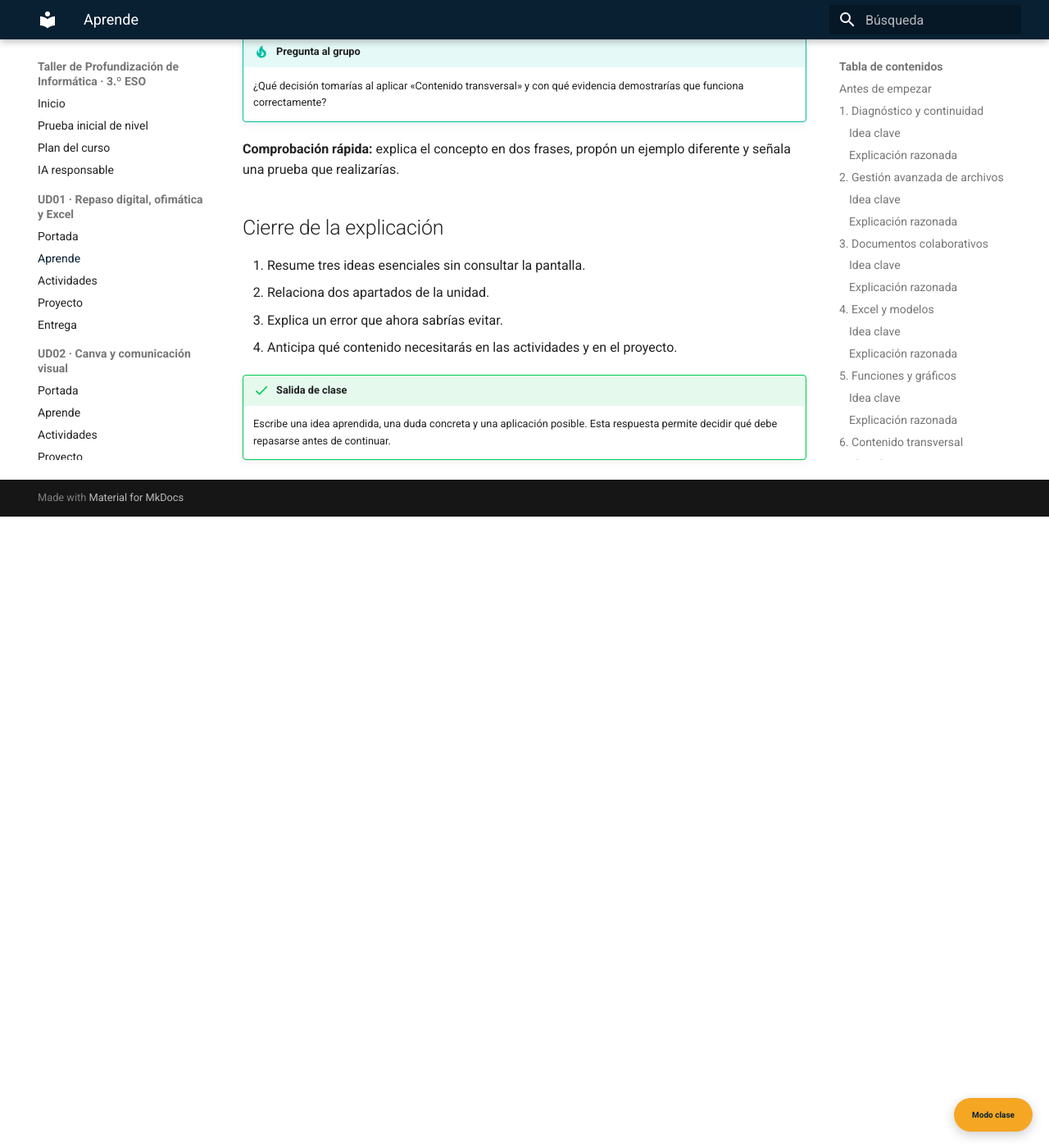
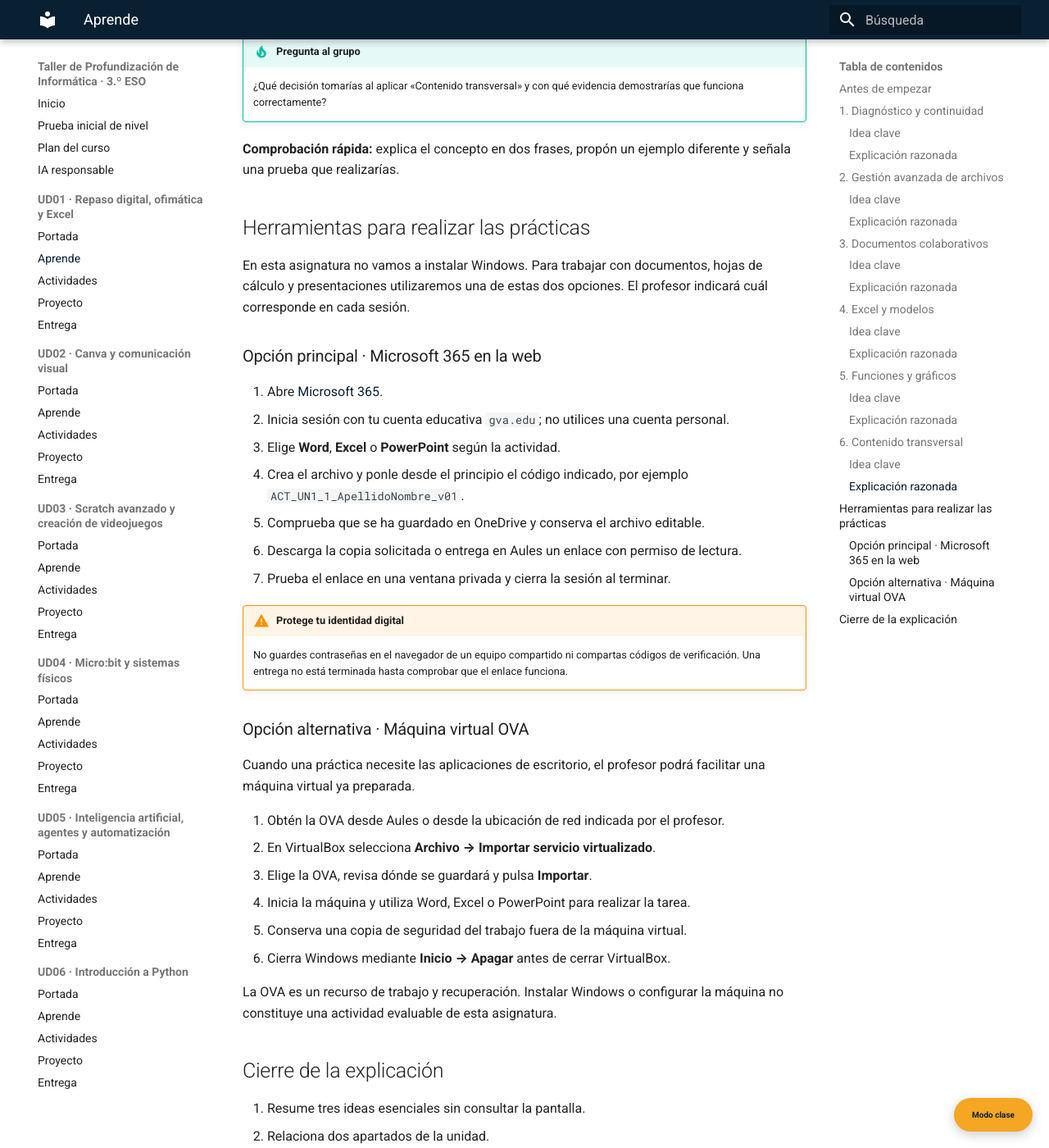
Before and after one commit to davidmolinafernadez/ESO_INFORMATICA_MATERIALES, an MkDocs documentation site: the page built from docs/ud01/aprende.md, in a window 1280 px wide and 1400 px high, scrolled down 5863 px. Shown: the whole window at 82% size. Built offline with MkDocs 1.6.1 and Material for MkDocs 9.7.7, drawn with Linux system fonts in a browser that asks for light colours.

Commit message:
Añadir acceso a Microsoft 365 y alternativa OVA

```diff
--- a/docs/ud01/aprende.md
+++ b/docs/ud01/aprende.md
@@ -145,6 +145,36 @@ Cuando una solución parece funcionar, debemos preguntarnos si funciona también
 
 **Comprobación rápida:** explica el concepto en dos frases, propón un ejemplo diferente y señala una prueba que realizarías.
 
+## Herramientas para realizar las prácticas
+
+En esta asignatura no vamos a instalar Windows. Para trabajar con documentos, hojas de cálculo y presentaciones utilizaremos una de estas dos opciones. El profesor indicará cuál corresponde en cada sesión.
+
+### Opción principal · Microsoft 365 en la web
+
+1. Abre [Microsoft 365](https://www.microsoft365.com/).
+2. Inicia sesión con tu cuenta educativa `gva.edu`; no utilices una cuenta personal.
+3. Elige **Word**, **Excel** o **PowerPoint** según la actividad.
+4. Crea el archivo y ponle desde el principio el código indicado, por ejemplo `ACT_UN1_1_ApellidoNombre_v01`.
+5. Comprueba que se ha guardado en OneDrive y conserva el archivo editable.
+6. Descarga la copia solicitada o entrega en Aules un enlace con permiso de lectura.
+7. Prueba el enlace en una ventana privada y cierra la sesión al terminar.
+
+!!! warning "Protege tu identidad digital"
+    No guardes contraseñas en el navegador de un equipo compartido ni compartas códigos de verificación. Una entrega no está terminada hasta comprobar que el enlace funciona.
+
+### Opción alternativa · Máquina virtual OVA
+
+Cuando una práctica necesite las aplicaciones de escritorio, el profesor podrá facilitar una máquina virtual ya preparada.
+
+1. Obtén la OVA desde Aules o desde la ubicación de red indicada por el profesor.
+2. En VirtualBox selecciona **Archivo → Importar servicio virtualizado**.
+3. Elige la OVA, revisa dónde se guardará y pulsa **Importar**.
+4. Inicia la máquina y utiliza Word, Excel o PowerPoint para realizar la tarea.
+5. Conserva una copia de seguridad del trabajo fuera de la máquina virtual.
+6. Cierra Windows mediante **Inicio → Apagar** antes de cerrar VirtualBox.
+
+La OVA es un recurso de trabajo y recuperación. Instalar Windows o configurar la máquina no constituye una actividad evaluable de esta asignatura.
+
 ## Cierre de la explicación
 
 1. Resume tres ideas esenciales sin consultar la pantalla.
```
